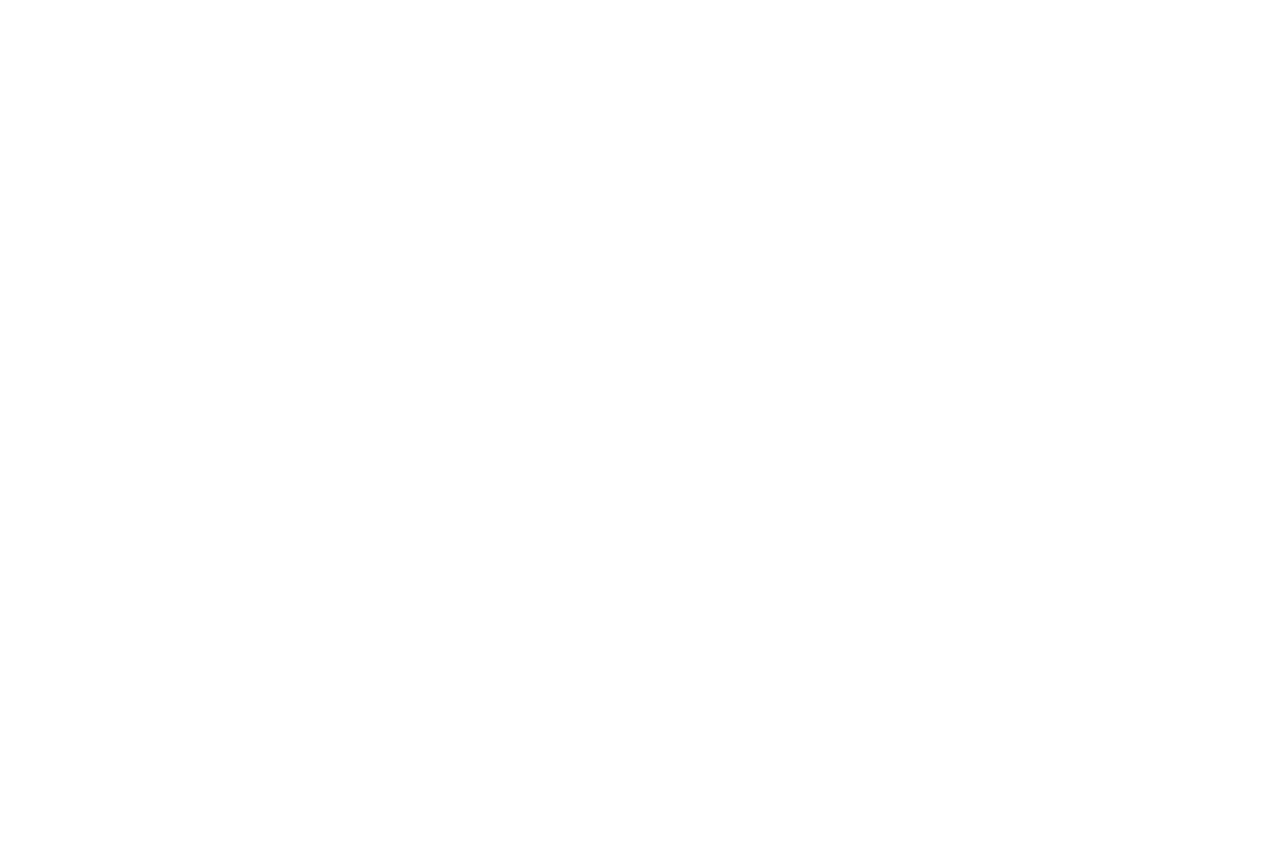
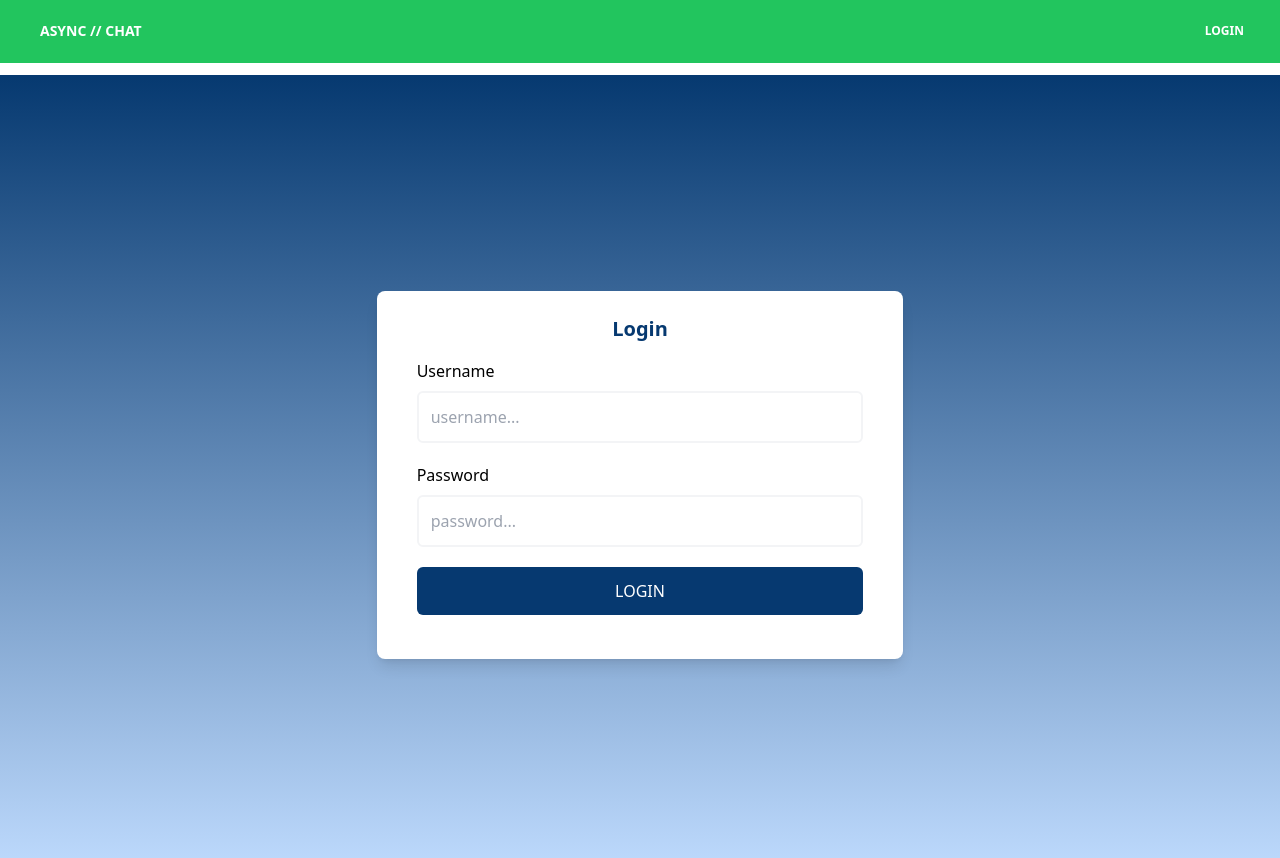
Before and after one commit to stvlley/async-chat, a Next.js app: page /signup in a window 1280 px wide. Shown: the top 858 px of the page. Before the commit the page ends 800 px from the top, so only its background shows below. Built offline with nearby package versions, Linux system fonts and the light colour scheme.

Commit message:
styled landing page

```diff
--- a/pages/index.js
+++ b/pages/index.js
@@ -20,7 +20,7 @@ const Home = () => {
       <main className="flex w-full flex-1 flex-col items-center justify-center px-20 text-center">
         <h1 className="text-6xl font-bold">
           Welcome to{' '}
-          <a className="text-blue-600" href="https://nextjs.org">
+          <a className="text-green-400" href="https://nextjs.org">
             Async Chat
           </a>
         </h1>
@@ -30,7 +30,7 @@ const Home = () => {
           <code className="rounded-md bg-gray-100 p-3 font-mono text-lg">
             Signing Up
           </code>
-          or
+          {" "}or{" "}
           <code className="rounded-md bg-gray-100 p-3 font-mono text-lg">
             Logging In
           </code>
@@ -40,7 +40,7 @@ const Home = () => {
         <div className="mt-6 flex max-w-4xl flex-wrap items-center justify-around sm:w-full">
           <a
             href="/signup"
-            className="mt-6 w-96 rounded-xl border p-6 text-left hover:text-blue-600 focus:text-blue-600"
+            className="bg-white mt-6 w-96 rounded-xl border p-6 text-left hover:text-blue-600 focus:text-blue-600"
           >
             <h3 className="text-2xl font-bold">Sign Up &rarr;</h3>
             <p className="mt-4 text-xl">
@@ -50,7 +50,7 @@ const Home = () => {
 
           <a
             href="login"
-            className="mt-6 w-96 rounded-xl border p-6 text-left hover:text-blue-600 focus:text-blue-600"
+            className="bg-white mt-6 w-96 rounded-xl border p-6 text-left hover:text-blue-600 focus:text-blue-600"
           >
             <h3 className="text-2xl font-bold">Log In &rarr;</h3>
             <p className="mt-4 text-xl">
@@ -60,7 +60,7 @@ const Home = () => {
 
           <a
             href="https://github.com/vercel/next.js/tree/canary/examples"
-            className="mt-6 w-96 rounded-xl border p-6 text-left hover:text-blue-600 focus:text-blue-600"
+            className="bg-white mt-6 w-96 rounded-xl border p-6 text-left hover:text-blue-600 focus:text-blue-600"
           >
             <h3 className="text-2xl font-bold">Learn More &rarr;</h3>
             <p className="mt-4 text-xl">
--- a/pages/login.js
+++ b/pages/login.js
@@ -1,6 +1,6 @@
 import React, { useState } from "react";
 import Navbar from '../components/Navbar'
-
+import Head from 'next/head'
 
 
 export default function Login() {
@@ -13,6 +13,10 @@ export default function Login() {
     return (
 
         <div>
+            <Head>
+                <title>Async Chat / LOGIN</title>
+                <link rel="icon" href="/favicon.ico" />
+            </Head>
             <Navbar />
             <div class="flex flex-col h-screen bg-gradient-to-b from-[#063970] to-blue-200">
                 <div class="grid place-items-center mx-2 my-20 sm:my-auto" x-data="{ showPass: true }">
--- a/pages/signup.js
+++ b/pages/signup.js
@@ -1,24 +1,72 @@
 import React, { useState } from "react";
+import Navbar from '../components/Navbar'
+import Head from 'next/head'
+
 
 export default function Signup() {
 
-    const [firstName, setFirstName] = useState("");
-    const [lastName, setLastName] = useState("");
-    const [email, setEmail] = useState("");
+    const [username, setUsername] = useState("");
     const [password, setPassword] = useState("");
-
-    const handleSubmit = () => {
-        console.log('clicked')
-    }
 
 
 
     return (
-        <div className="bg-gradient-to-b from-[#063970] to-blue-200">
-            <div>
 
+        <div>
+            <Head>
+                <title>Async Chat / LOGIN</title>
+                <link rel="icon" href="/favicon.ico" />
+            </Head>
+            <Navbar />
+            <div class="flex flex-col h-screen bg-gradient-to-b from-[#063970] to-blue-200">
+                <div class="grid place-items-center mx-2 my-20 sm:my-auto" x-data="{ showPass: true }">
+                    <div class="w-11/12 p-12 sm:w-8/12 md:w-6/12 lg:w-5/12 2xl:w-4/12
+                px-6 py-10 sm:px-10 sm:py-6
+                bg-white rounded-lg shadow-md lg:shadow-lg">
+                        <div class="text-center mb-4">
+                            <h6 class="font-semibold text-[#063970] text-xl">Login</h6>
+                        </div>
+                        <form class="space-y-5" method="POST">
+
+                            <div>
+                                <label>Username</label>
+
+                                <input id="username" type="text"
+                                    required value={username}
+                                    onChange={(e) => setUsername(e.target.value)}
+                                    placeholder="username..."
+                                    class="block w-full py-3 px-3 mt-2
+                                text-gray-800 appearance-none
+                                border-2 border-gray-100
+                                focus:text-gray-500 focus:outline-none focus:border-gray-200 rounded-md" />
+                            </div>
+
+                            <div>
+                                <label>Password</label>
+
+                                <input id="password" type="text"
+                                    required value={password}
+                                    onChange={(e) => setPassword(e.target.value)}
+                                    placeholder="password..."
+                                    class="block w-full py-3 px-3 mt-2
+                                text-gray-800 appearance-none
+                                border-2 border-gray-100
+                                focus:text-gray-500 focus:outline-none focus:border-gray-200 rounded-md" />
+                            </div>
+
+
+                            {/* button */}
+                            <button type="submit" class="w-full py-3 mt-10 bg-[#063970] rounded-md
+                        font-medium text-white uppercase
+                        focus:outline-none hover:shadow-none">
+                                Login
+                            </button>
+                            <p>{username}</p>
+                            <p>{password}</p>
+                        </form>
+                    </div>
+                </div>
             </div>
-
-        </div>
+        </div >
     )
 }
```
Lines whose indentation alone changed are shown as unchanged.
